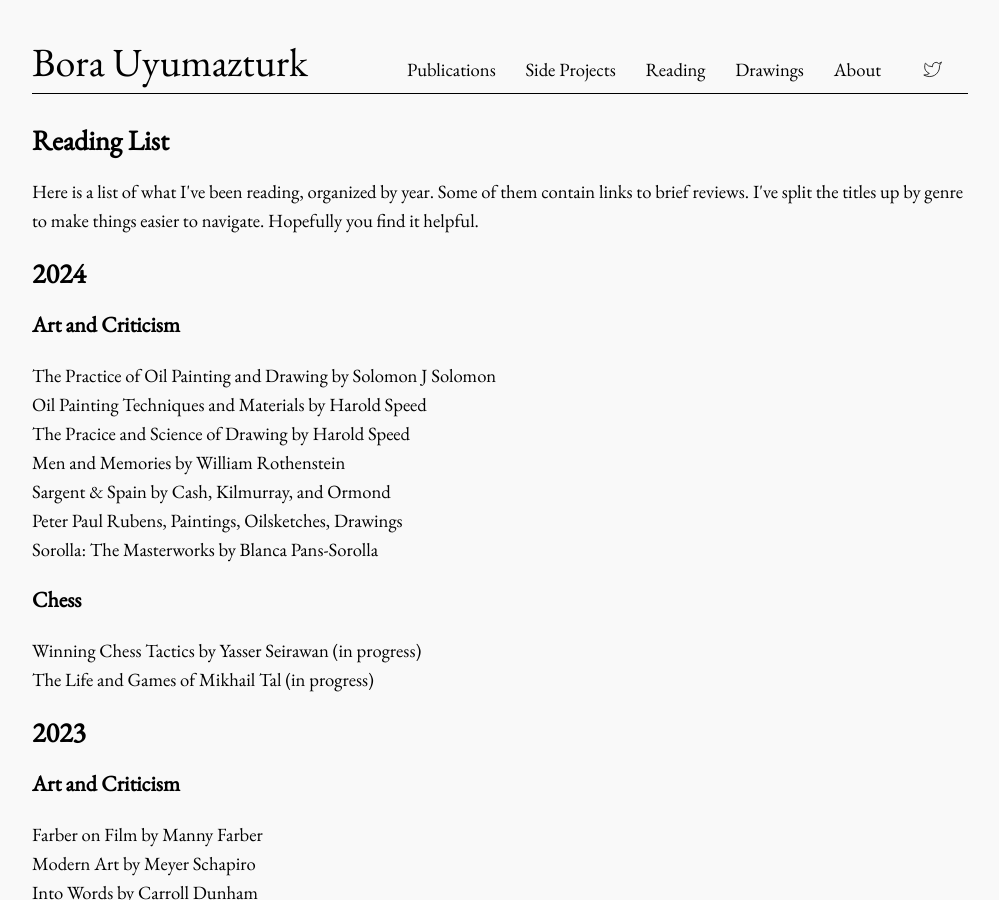
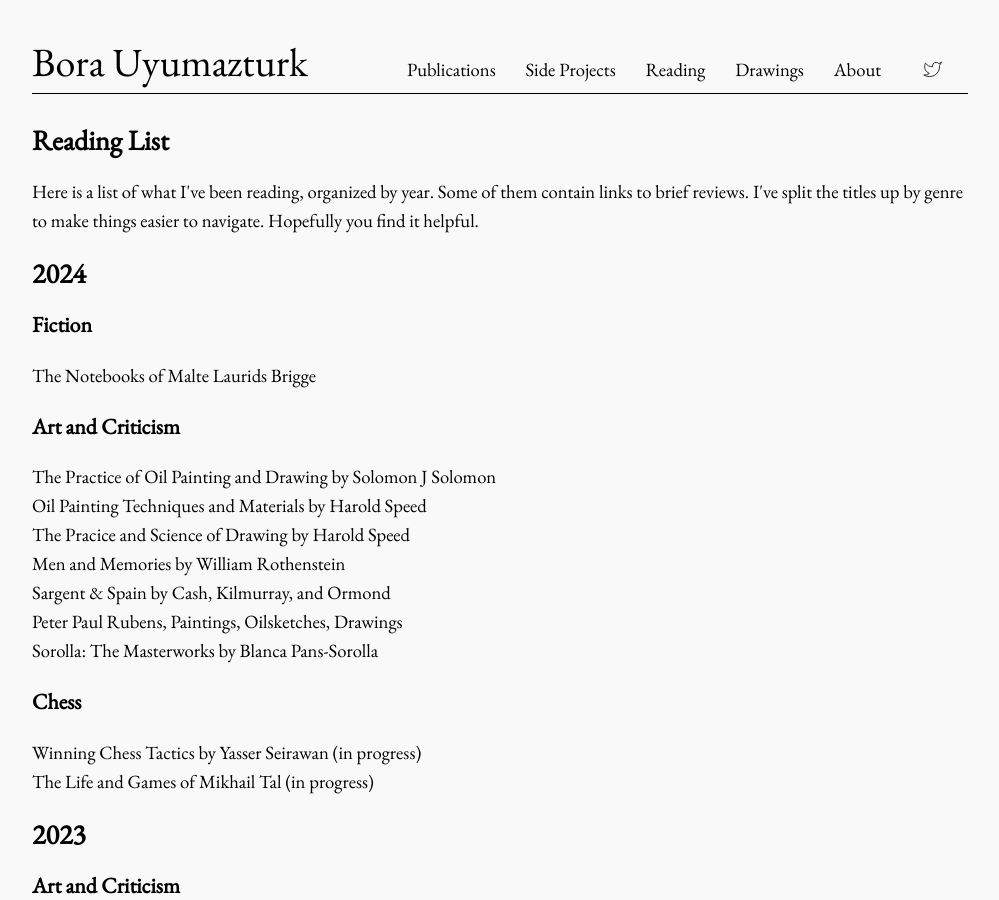
Before and after one commit to bora-uyumazturk/bora-uyumazturk.github.io, a Jekyll site: the page built from reading.html, in a window 1280 px wide and 900 px high. Shown: the whole window, without its empty margins (140-1139 px from the left). Built offline with Jekyll 4.4.1, drawn with Linux system fonts in a browser that asks for light colours.

Commit message:
Update reading.html

```diff
--- a/reading.html
+++ b/reading.html
@@ -13,6 +13,10 @@ title: Reading
   </p>
 
   <h2>2024</h2>
+
+  <h3>Fiction</h3>
+
+  The Notebooks of Malte Laurids Brigge
 
   <h3>Art and Criticism</h3>
 
```
